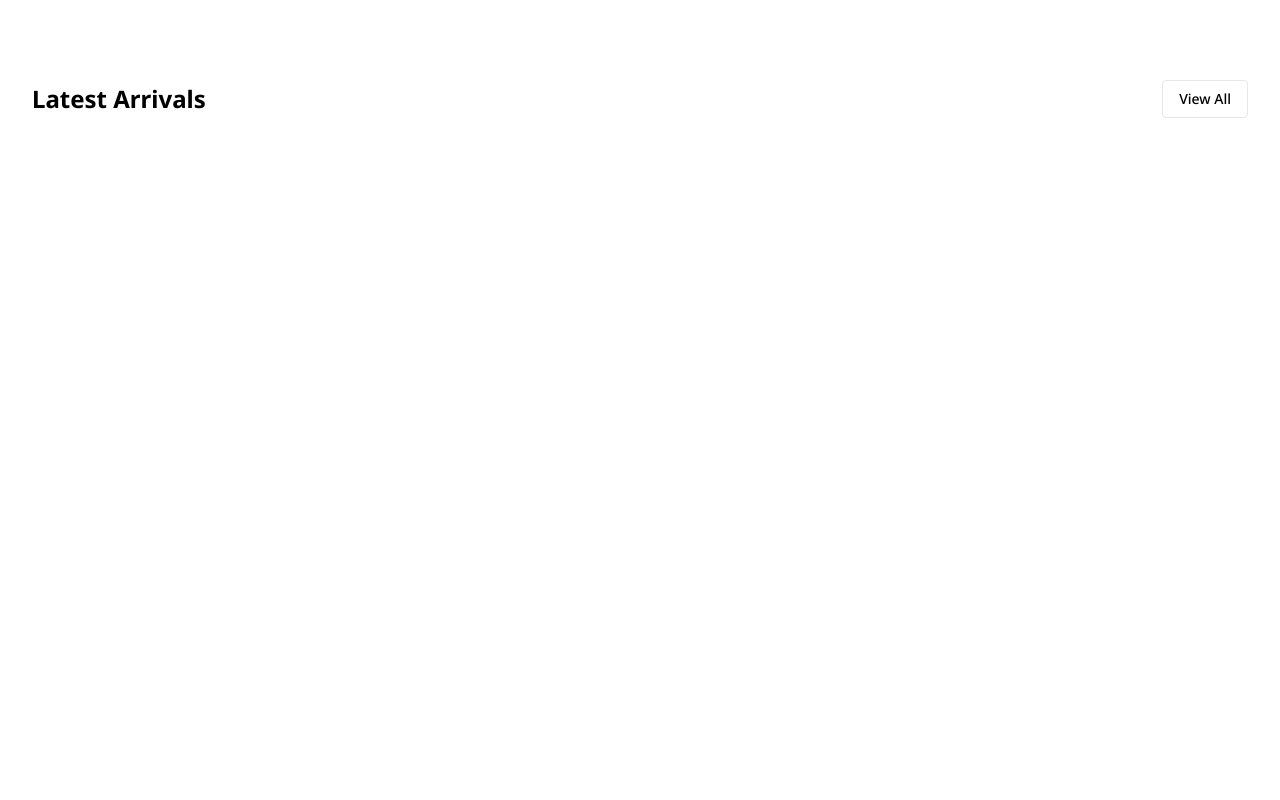
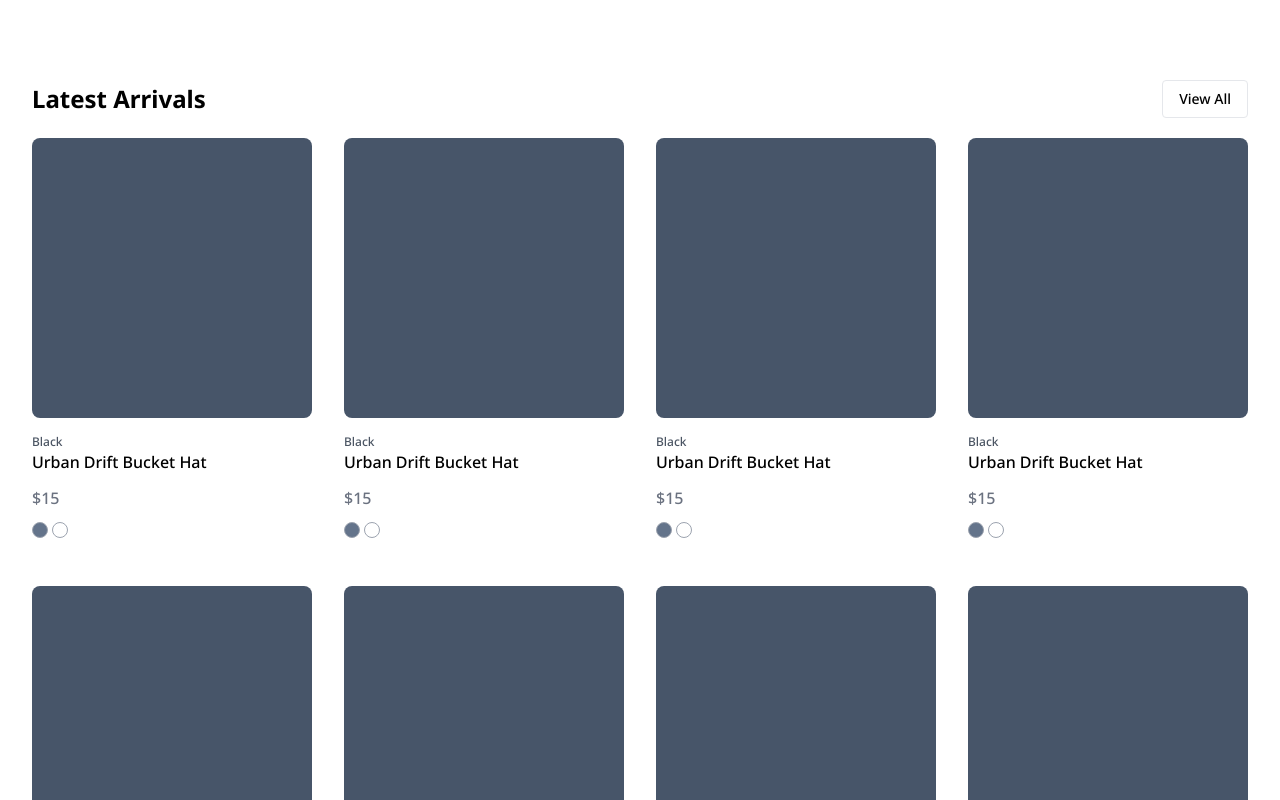
Before and after one commit to 47anjan/stylenest, a Next.js app: page /latest-arrivals in a window 1280 px wide. Shown: the top 800 px of the page. Built offline with nearby package versions, Linux system fonts and the light colour scheme.

Commit message:
Build Product card layout

```diff
--- a/app/api/latest-arrivals/route.ts
+++ /dev/null
@@ -1,8 +0,0 @@
-import { NextRequest, NextResponse } from "next/server";
-import latestArrivalsProducts from "@/data/latest-arrivals.json";
-export async function GET(req: NextRequest, res: NextResponse) {
-  return NextResponse.json(
-    { products: latestArrivalsProducts },
-    { status: 200 }
-  );
-}
--- /dev/null
+++ b/app/api/products/route.ts
@@ -0,0 +1,5 @@
+import { NextRequest, NextResponse } from "next/server";
+import data from "@/data/latest-arrivals.json";
+export async function GET(req: NextRequest, res: NextResponse) {
+  return NextResponse.json({ products: data }, { status: 200 });
+}
--- a/app/latest-arrivals/_components/ProductGrid.tsx
+++ b/app/latest-arrivals/_components/ProductGrid.tsx
@@ -1,6 +1,15 @@
+import ProductCard from "@/components/product-card";
+import { getProducts } from "@/utils/get-products";
+
 const ProductGrid = async () => {
+  const { products } = await getProducts();
+
   return (
-    <section className="grid gap-8 justify-items-center sm:grid-cols-2 md:grid-cols-3 lg:grid-cols-4"></section>
+    <section className="grid gap-8 justify-items-center sm:grid-cols-2 md:grid-cols-3 lg:grid-cols-4">
+      {products.map((product) => (
+        <ProductCard key={product.product_id} product={product} />
+      ))}
+    </section>
   );
 };
 export default ProductGrid;
--- /dev/null
+++ b/components/product-card.tsx
@@ -0,0 +1,23 @@
+import { Product } from "@/utils/types";
+
+interface ProductProps {
+  product: Product;
+}
+
+const ProductCard = ({ product }: ProductProps) => {
+  return (
+    <article className="w-full max-w-80 ">
+      <div className="w-full h-[280px] bg-slate-600 rounded-lg"></div>
+      <div className="py-4">
+        <p className="text-xs capitalize font-medium text-gray-600">black</p>
+        <h4 className="text-base font-medium">Urban Drift Bucket Hat</h4>
+        <div className="py-3 text-gray-500 font-medium text-base">$15</div>
+        <div className="flex items-center flex-wrap gap-1">
+          <button className="rounded-full bg-slate-500 border border-gray-400 size-4"></button>
+          <button className="rounded-full bg-white border border-gray-400 size-4"></button>
+        </div>
+      </div>
+    </article>
+  );
+};
+export default ProductCard;
--- /dev/null
+++ b/utils/get-products.ts
@@ -0,0 +1,9 @@
+import { Product } from "./types";
+interface ResponseData {
+  products: Product[];
+}
+
+export const getProducts = async (): Promise<ResponseData> => {
+  const res = await fetch("http://127.0.0.1:3000/api/products");
+  return await res.json();
+};
--- /dev/null
+++ b/utils/types.ts
@@ -0,0 +1,8 @@
+export type Product = {
+  product_id: string;
+  name: string;
+  description: string;
+  category: string;
+  collection: string;
+  created_at: string;
+};
```
